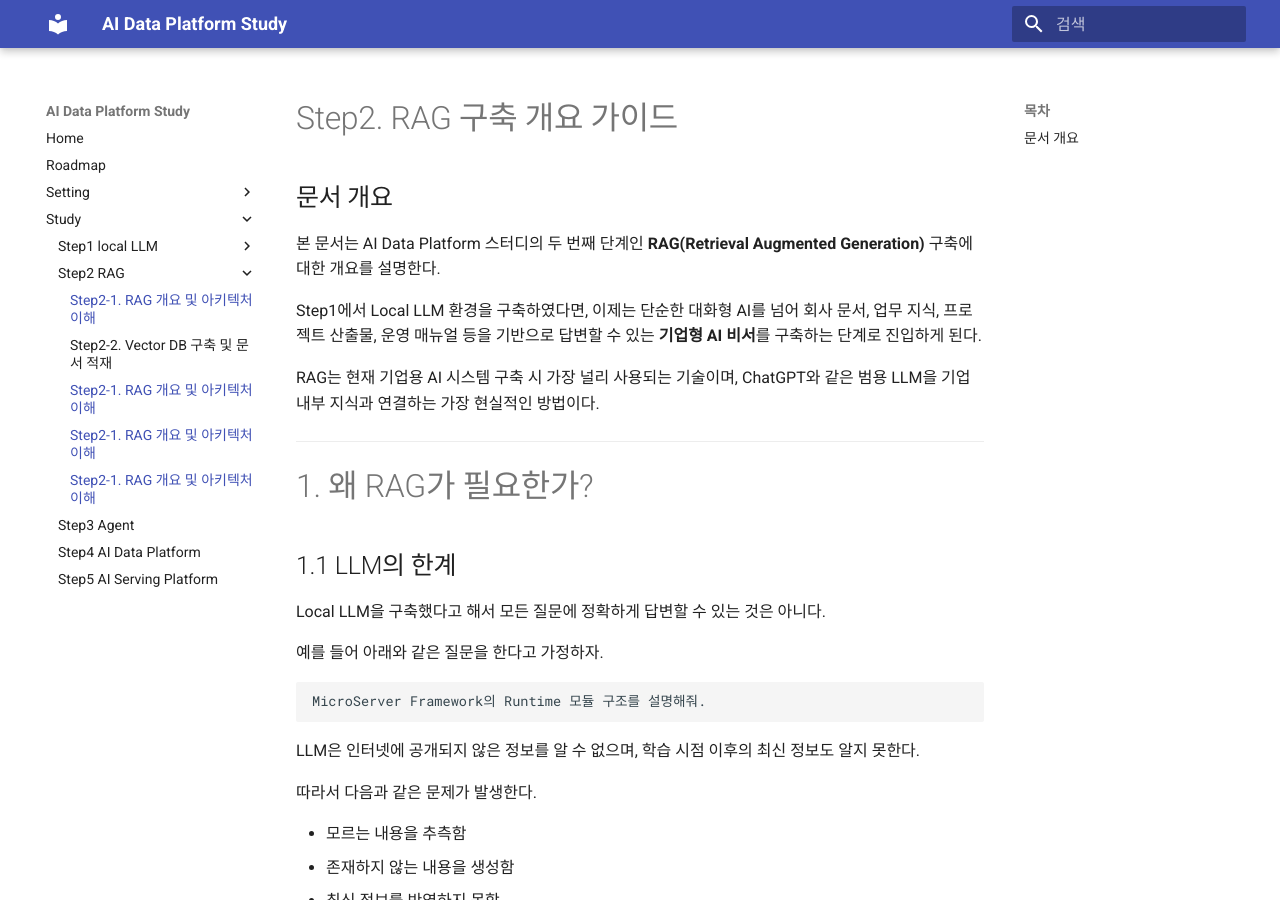
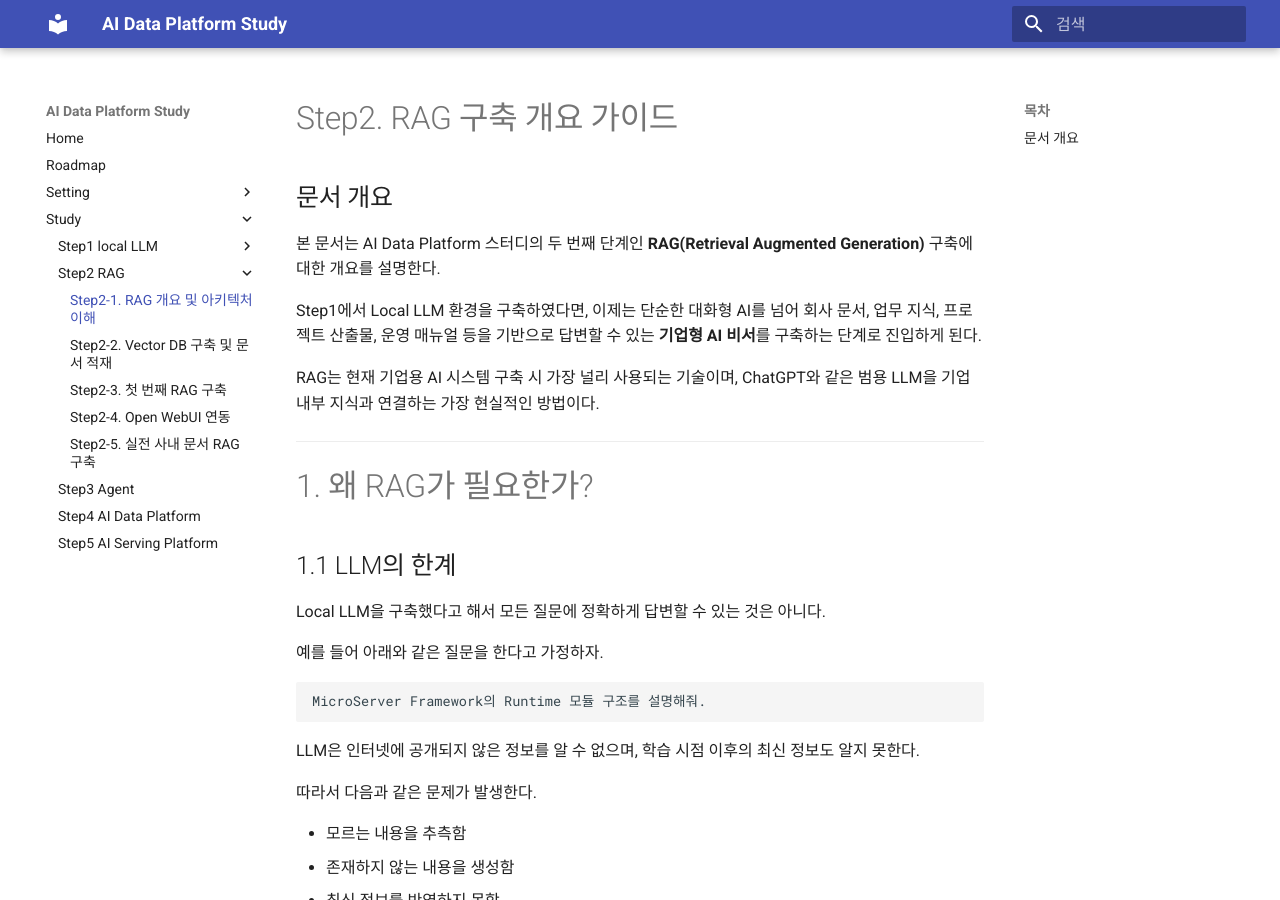
Before and after one commit to Team-AI-Data-Platform/AI-Data-Platform, an MkDocs documentation site: the page built from docs/study/step2/step2_rag_overview_guide.md, in a window 1280 px wide and 900 px high. Built offline with MkDocs 1.6.1 and Material for MkDocs 9.7.7, drawn with Linux system fonts in a browser that asks for light colours; some of the changed lines change nothing that is shown.

Commit message:
메뉴수정

```diff
--- a/mkdocs.yml
+++ b/mkdocs.yml
@@ -35,9 +35,9 @@ nav:
       - Step2 RAG:
         - Step2-1. RAG 개요 및 아키텍처 이해: study/step2/step2_rag_overview_guide.md
         - Step2-2. Vector DB 구축 및 문서 적재: study/step2/step2_2_vector_db_build_and_document_ingestion_guide.md
-        - Step2-3. 첫 번째 RAG 구축: study/step2/step2_rag_overview_guide.md
-        - Step2-4. Open WebUI 연동: study/step2/step2_rag_overview_guide.md
-        - Step2-5. 실전 사내 문서 RAG 구축: study/step2/step2_rag_overview_guide.md
+        - Step2-3. 첫 번째 RAG 구축: study/step2/q.md
+        - Step2-4. Open WebUI 연동: study/step2/r.md
+        - Step2-5. 실전 사내 문서 RAG 구축: study/step2/t.md
       - Step3 Agent: study/iceberg.md
       - Step4 AI Data Platform: study/delta-lake.md
       - Step5 AI Serving Platform: study/delta-lake.md
```
